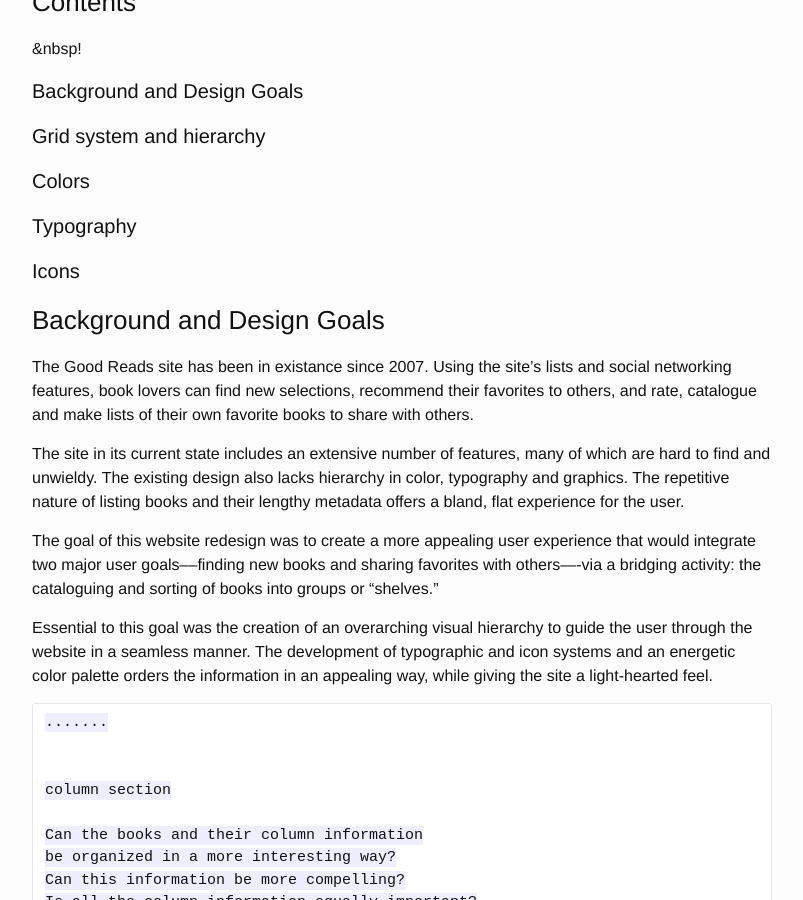
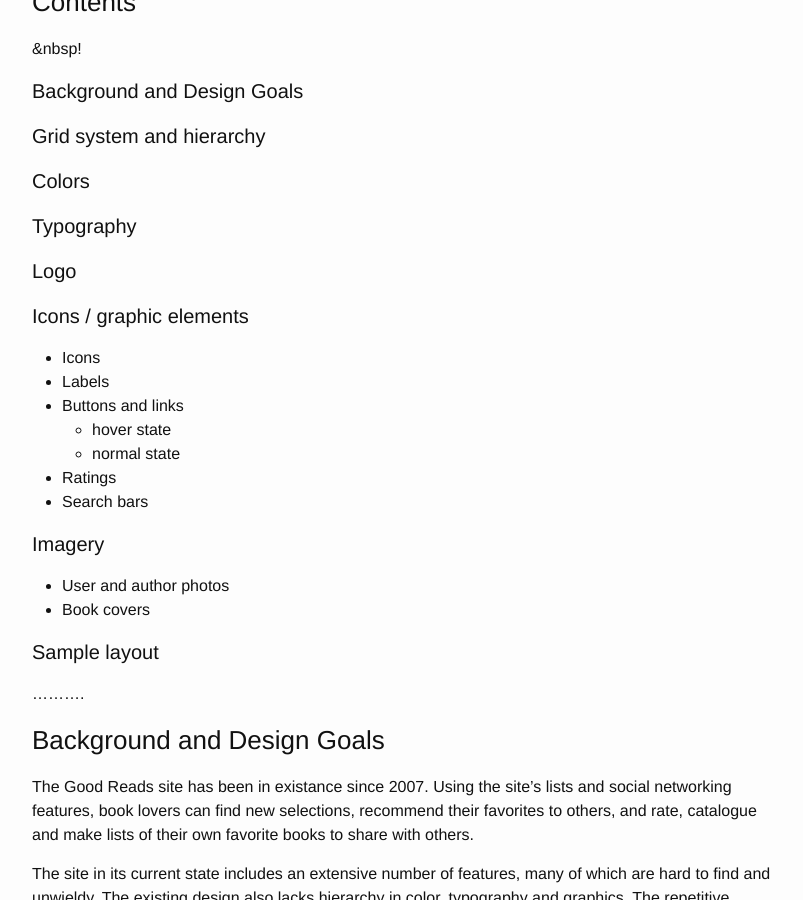
Before and after one commit to fsanger/fsanger.github.io, a Jekyll site: the page built from _posts/2015-07-22-styleguides.md, in a window 1280 px wide and 900 px high, scrolled down 217 px. Shown: the whole window, without its empty margins (238-1041 px from the left). Built offline with Jekyll 4.4.1, drawn with Linux system fonts in a browser that asks for light colours.

Commit message:
revised post styleguides

```diff
--- a/_posts/2015-22-15-style-guides.md
+++ b/_posts/2015-07-22-styleguides.md
@@ -15,32 +15,26 @@ date:   2015-07-22
 
 #### Typography
 
-#### Icons
+#### Logo
+
+#### Icons / graphic elements
+
+* Icons
+* Labels
+* Buttons and links
+	* hover state
+	* normal state
+* Ratings
+* Search bars
+
+#### Imagery
+* User and author photos
+* Book covers
+
+#### Sample layout
 
 
-
-
-
-
-
-
-
-
-
-
-
-
-
-
-
-
-
-
-
-
-
-
-
+..........
 
 
 ### Background and Design Goals
```
